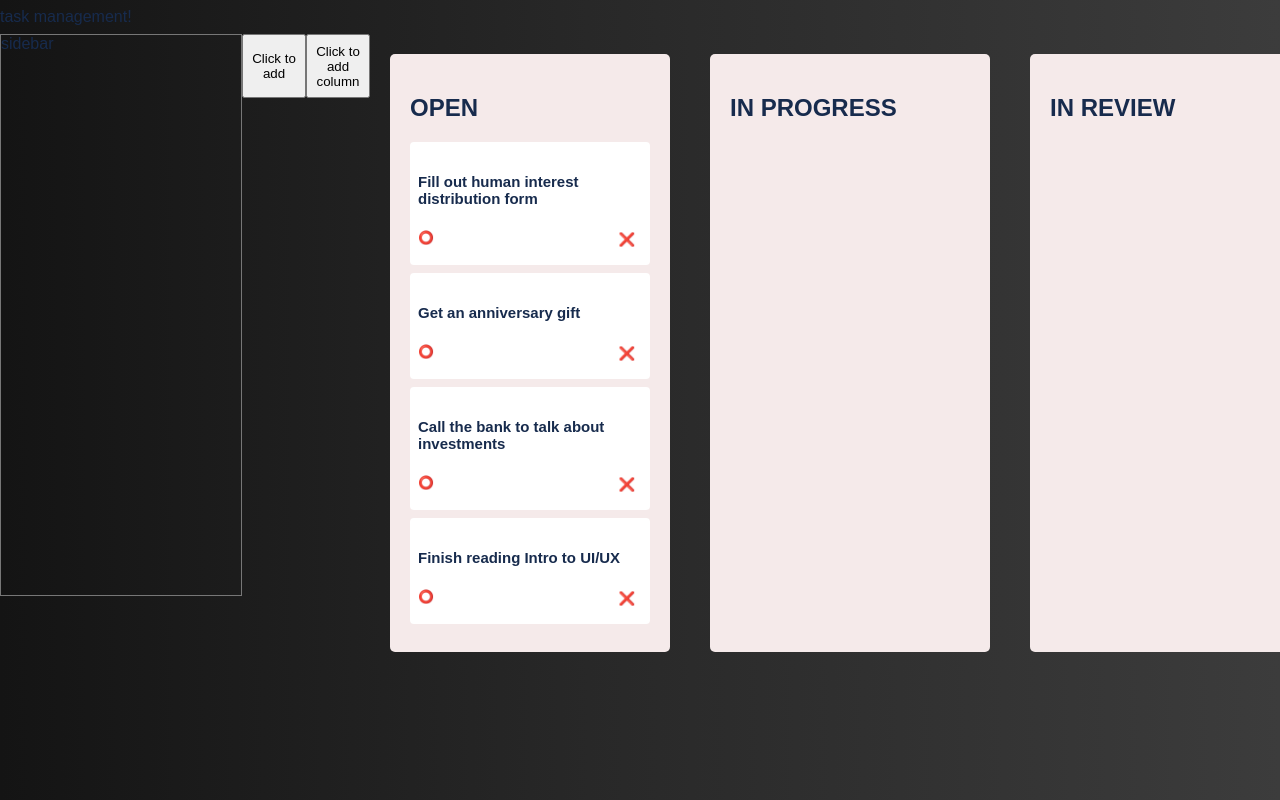
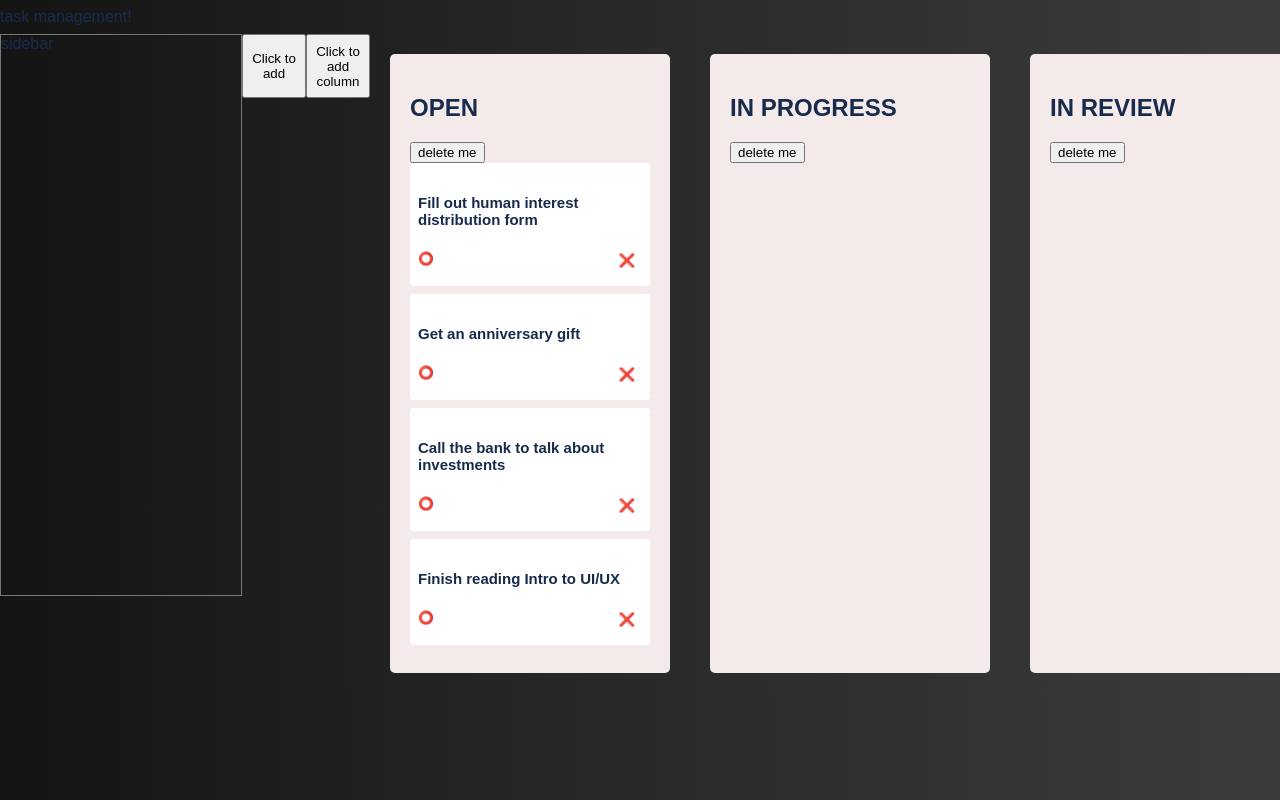
Before and after one commit to sajadsarlaki/task_management, a React (Create React App) app: page / in a window 1280 px wide. Built offline with nearby package versions, Linux system fonts and the light colour scheme.

Commit message:
removing column added!

```diff
--- a/src/components/container/Container.js
+++ b/src/components/container/Container.js
@@ -10,7 +10,7 @@ const Container = () => {
     // task
     const [items, setItems] = useState(tempTasks);
     // statuses
-    const [itemsColumn, setItemsColumn] = useState(tempStatuses);
+    const [theColumns, setTheColumns] = useState(tempStatuses);
 
     // saving data whenever tasks changes
     useEffect(() => {
@@ -21,8 +21,8 @@ const Container = () => {
     }, [items]);
     // saving data whenever tasks changes
     useEffect(() => {
-        localStorage.setItem('columns', JSON.stringify(itemsColumn));
-    }, [itemsColumn]);
+        localStorage.setItem('columns', JSON.stringify(theColumns));
+    }, [theColumns]);
 
 
     // loading tasks form local storage into state
@@ -47,7 +47,7 @@ const Container = () => {
         console.log('reading => ', itemsColumn)
         if (statuses.length) {
             console.log(itemsColumn)
-            setItemsColumn(itemsColumn);
+            setTheColumns(itemsColumn);
         }
     }, []);
 
@@ -68,7 +68,7 @@ const Container = () => {
 
     }
     const onDrop = (item, monitor, status) => {
-        const mapping = itemsColumn.find(si => si.status === status);
+        const mapping = theColumns.find(si => si.status === status);
         setItems(prevState => {
             const newItems = prevState
                 .filter(i => i.id !== item.id)
@@ -111,14 +111,19 @@ const Container = () => {
 
     const addItemsColumn = () => {
         const newCol ={
-            status: `done + ${Math.floor(Math.random()*5)}`,
+            status: `done4 + ${Math.floor(Math.random()*5)}`,
             icon: "✅",
             color: "#3981DE"
         }
-        setItemsColumn(prevState => [...prevState.concat(newCol)])
-        console.log(itemsColumn)
+        if (!theColumns.filter(i => i.status === newCol.status).length)
+            setTheColumns(prevState => [...prevState.concat(newCol)])
+        else {
+            alert('sorry')
+        }
     }
-
+    const deleteColumn = (status) => {
+        setTheColumns([...theColumns.filter(i=>i.status !== status)]);
+    }
     return(
         <div className="content">
             <button className={'content__add-btn'} onClick={addNewItem}>
@@ -128,11 +133,11 @@ const Container = () => {
             <button className={'content__add-btn'} onClick={addItemsColumn}>
                 Click to add column
             </button>
-            {itemsColumn.map(col=>{
+            {theColumns.map(col=>{
                 return(
                     <div key={col.status } className={'col-wrapper'}>
                         <h2 className={'col-wrapper__header'}>{col.status.toUpperCase()}</h2>
-                        <DropWrapper onDrop={onDrop} status={col.status}>
+                        <DropWrapper onDrop={onDrop} status={col.status} deleteColumn={deleteColumn} >
                             <Column>
                                 {items.filter(i => i.status === col.status)
                                     .map((i,idx)=> <Task key={i.id} item={i} index={idx} moveItem={moveItem} status={col.status} removeItem={removeItem} updateItem={updateItem}/>
--- a/src/components/dropWrapper/DropWrapper.js
+++ b/src/components/dropWrapper/DropWrapper.js
@@ -4,7 +4,7 @@ import ITEM_TYPE from "../../data/types";
 import {statuses} from '../../data/dataset'
 
 
-const DropWrapper = ({ onDrop, children, status }) => {
+const DropWrapper = ({ onDrop, children, status, deleteColumn }) => {
     const [{ isOver }, drop] = useDrop({
         accept: ITEM_TYPE,
         canDrop: (item, monitor) => {
@@ -23,6 +23,7 @@ const DropWrapper = ({ onDrop, children, status }) => {
 
     return (
         <div ref={drop} className={"drop-wrapper"}>
+            <button onClick={() => deleteColumn(status)}>delete me</button>
             {React.cloneElement(children, { isOver })}
         </div>
     )
```
